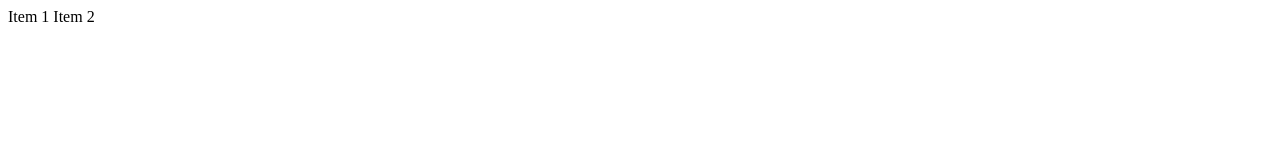
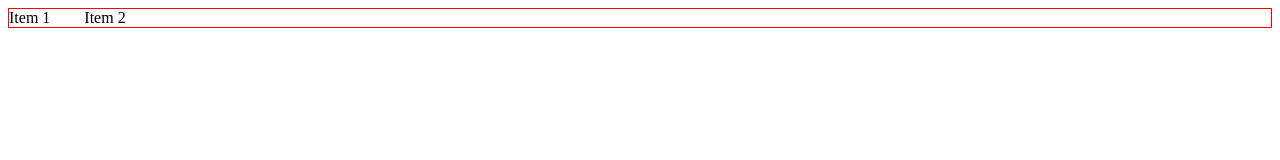
Before and after one commit to jeffreyhuang/codecourse--bem, a plain HTML site: page index.html in a window 1280 px wide. Drawn offline with Linux system fonts and the light colour scheme.

Commit message:
Add modifiers

```diff
--- a/css/app.css
+++ b/css/app.css
@@ -4,6 +4,15 @@
   margin: 0;
 }
 
+.inline-list--bordered {
+  border: 1px solid red;
+}
+
 .inline-list__item {
   display: inline-block;
+  margin-right: 30px;
 }
+
+.inline-list__item--end {
+  margin-right: 0;
+}
--- a/index.html
+++ b/index.html
@@ -8,9 +8,9 @@
   </head>
 
   <body>
-    <ul class="inline-list">
+    <ul class="inline-list inline-list--bordered">
       <li class="inline-list__item">Item 1</li>
-      <li class="inline-list__item">Item 2</li>
+      <li class="inline-list__item inline-list__item--end">Item 2</li>
     </ul>
   </body>
 </html>
```
